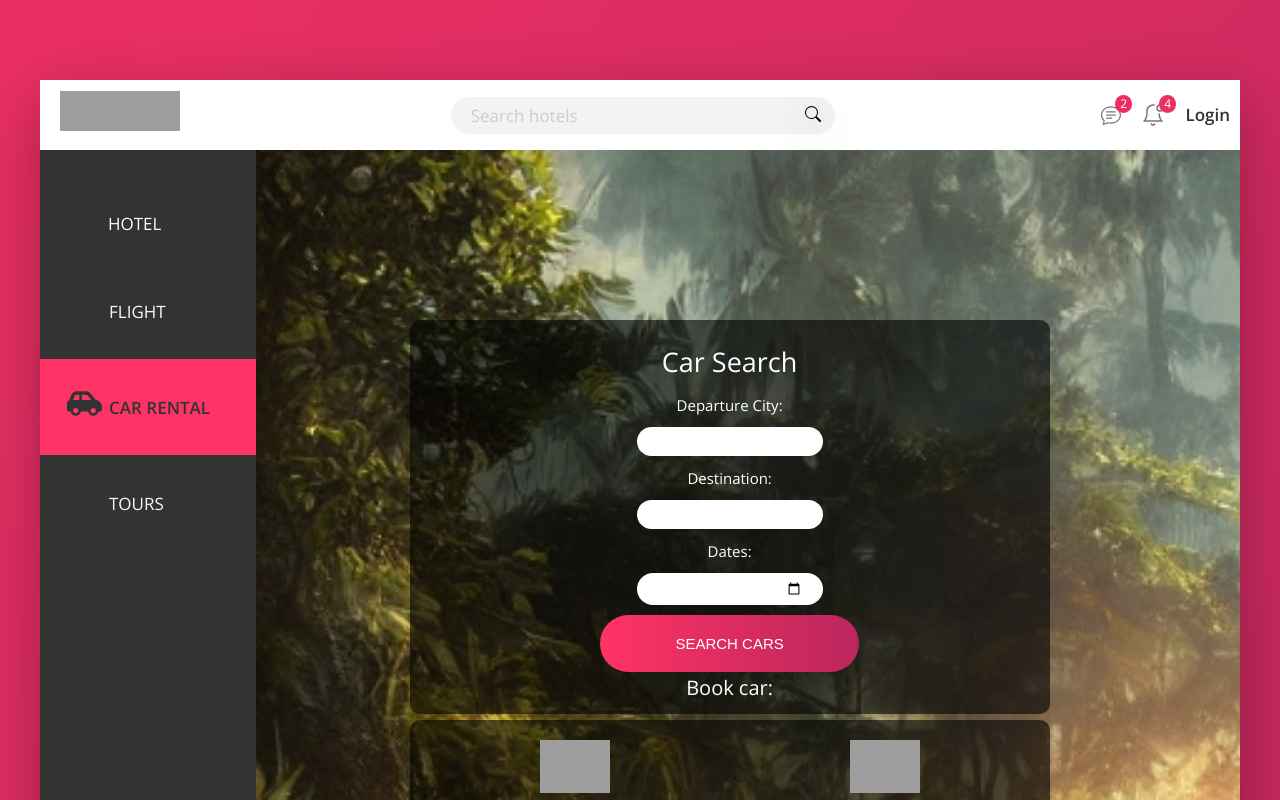
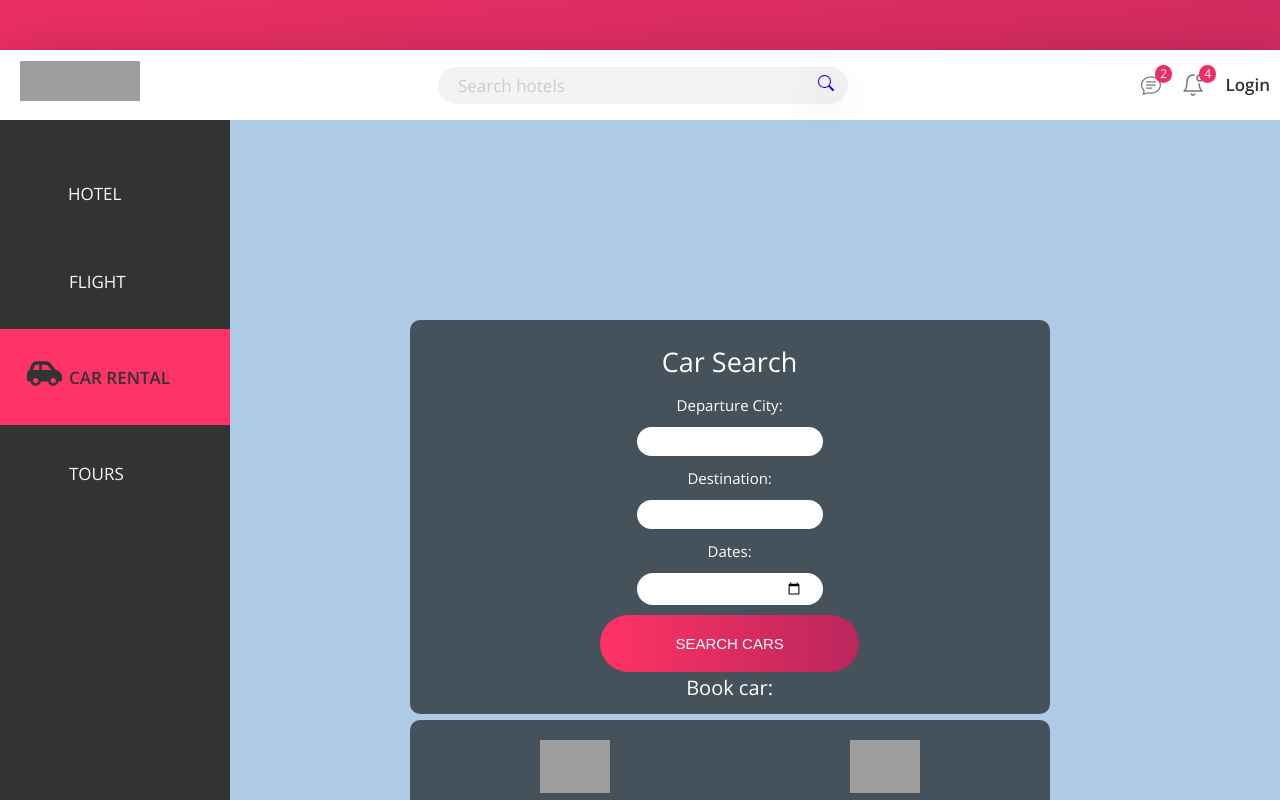
Before and after one commit to ellinababayan/Trillo2, a React (Create React App) app: page /car in a window 1280 px wide. Shown: the top 800 px of the page. Built offline with nearby package versions, Linux system fonts and the light colour scheme; grey boxes are pictures that could not be loaded.

Commit message:
Final clean up

```diff
--- a/src/components/header/Header.jsx
+++ b/src/components/header/Header.jsx
@@ -33,7 +33,7 @@ const Header = (props) => {
           className="search__input"
           placeholder="Search hotels"
         />
-        <button className="search__button">
+        <NavLink to="/hotel" className="search__button">
           <svg
             xmlns="http://www.w3.org/2000/svg"
             width="16"
@@ -44,7 +44,7 @@ const Header = (props) => {
           >
             <path d="M11.742 10.344a6.5 6.5 0 1 0-1.397 1.398h-.001c.03.04.062.078.098.115l3.85 3.85a1 1 0 0 0 1.415-1.414l-3.85-3.85a1.007 1.007 0 0 0-.115-.1zM12 6.5a5.5 5.5 0 1 1-11 0 5.5 5.5 0 0 1 11 0z" />
           </svg>
-        </button>
+        </NavLink>{" "}
       </form>
 
       <nav className="user-nav">
--- a/src/components/notification/Notification.css
+++ b/src/components/notification/Notification.css
@@ -23,7 +23,7 @@
 
 @media only screen and (max-width: 2000px) {
   .notification_container {
-    top: 16%;
+    top: 11%;
     right: 44rem;
   }
 }
@@ -37,7 +37,7 @@
 
 @media only screen and (max-width: 1500px) {
   .notification_container {
-    top: 11%;
+    top: 16%;
     right: 21rem;
   }
 }
--- a/src/draftSTyle/main.css
+++ b/src/draftSTyle/main.css
@@ -134,8 +134,8 @@ body {
 }
 
 .container {
-  max-width: 120rem;
-  margin: 8rem auto;
+  max-width: 140rem;
+  margin: 5rem auto;
   background-color: #f4f2f2;
   box-shadow: 0 2rem 6rem rgba(0, 0, 0, 0.3);
   min-height: 50rem;
--- a/src/pages/car/Car.css
+++ b/src/pages/car/Car.css
@@ -1,7 +1,5 @@
 .car_container {
-  background-image: url("/public/img/car1.jfif");
-  background-repeat: no-repeat;
-  background-size: cover;
+  background-color: rgba(107, 167, 219, 0.514);
   height: 160vh;
   width: 100%;
 }
@@ -15,7 +13,7 @@
   width: 50%;
   position: absolute;
   top: 40%;
-  left: 32%;
+  /* left: 32%; */
 }
 
 .car_container h1 {
@@ -104,8 +102,6 @@
 
 .how_car span {
   font-size: 15px;
-  /* color: #444; */
-  /* font-weight: bold; */
 }
 
 .how_car_img {
@@ -117,16 +113,47 @@
   grid-template-columns: 50% 50%;
 }
 
-@media only screen and (max-width: 500px) {
-  .find {
-    padding: 2rem;
-  }
-
-  .search__cars {
-    width: 50%;
+@media only screen and (max-width: 2000px) {
+  .container__searchbar {
+    width: 40%;
+    left: 35%;
   }
 }
 
+@media only screen and (max-width: 1513px) {
+  label {
+    display: block;
+  }
+  .find {
+    display: block;
+    margin: auto;
+  }
+  .search__cars {
+    width: 30%;
+  }
+}
+
+@media only screen and (max-width: 1183px) {
+  .container__searchbar {
+    top: 30%;
+  }
+  .how_car {
+    top: 85%;
+  }
+}
+@media only screen and (max-width: 988px) {
+  .how_car {
+    top: 80%;
+  }
+}
+@media only screen and (max-width: 900px) {
+  .how_car {
+    left: 25%;
+  }
+  .container__searchbar {
+    left: 25%;
+  }
+}
 @media only screen and (max-width: 750px) {
   .how_car {
     width: 90%;
@@ -143,40 +170,12 @@
     left: 25%;
   }
 }
+@media only screen and (max-width: 500px) {
+  .find {
+    padding: 2rem;
+  }
 
-@media only screen and (max-width: 900px) {
-  .how_car {
-    left: 25%;
-  }
-  .container__searchbar {
-    left: 25%;
+  .search__cars {
+    width: 50%;
   }
 }
-
-@media only screen and (max-width: 988px) {
-  .how_car {
-    top: 80%;
-  }
-}
-
-@media only screen and (max-width: 1183px) {
-  .container__searchbar {
-    top: 30%;
-  }
-  .how_car {
-    top: 85%;
-  }
-}
-
-@media only screen and (max-width: 1513px) {
-  label {
-    display: block;
-  }
-  .find {
-    display: block;
-    margin: auto;
-  }
-  .search__cars {
-    width: 30%;
-  }
-}
--- a/src/pages/home/Home.css
+++ b/src/pages/home/Home.css
@@ -68,13 +68,15 @@
 
 @media only screen and (max-width: 900px) {
   .summary {
-    height: 50%;
+    height: 60%;
+    width: 60%;
   }
 }
 
 @media only screen and (max-width: 520px) {
   .summary {
     height: 60%;
+    width: 90%;
   }
 }
 
--- a/src/pages/home/Why.jsx
+++ b/src/pages/home/Why.jsx
@@ -44,7 +44,7 @@ const Why = (props) => {
           clock to assist you, ensuring a stress-free travel experience.
         </li>
       </span>
-      <div>
+      {/* <div>
         <button
           type="submit"
           id="down"
@@ -53,7 +53,7 @@ const Why = (props) => {
         >
           &#8964;
         </button>
-      </div>
+      </div> */}
     </div>
   );
 };
--- a/src/pages/login/Login.css
+++ b/src/pages/login/Login.css
@@ -203,3 +203,9 @@ body {
   font-style: normal;
   font-size: 1.2rem;
 }
+
+@media only screen and (max-width: 900px) {
+  .loginField {
+    left:0%;
+  }
+}
```
